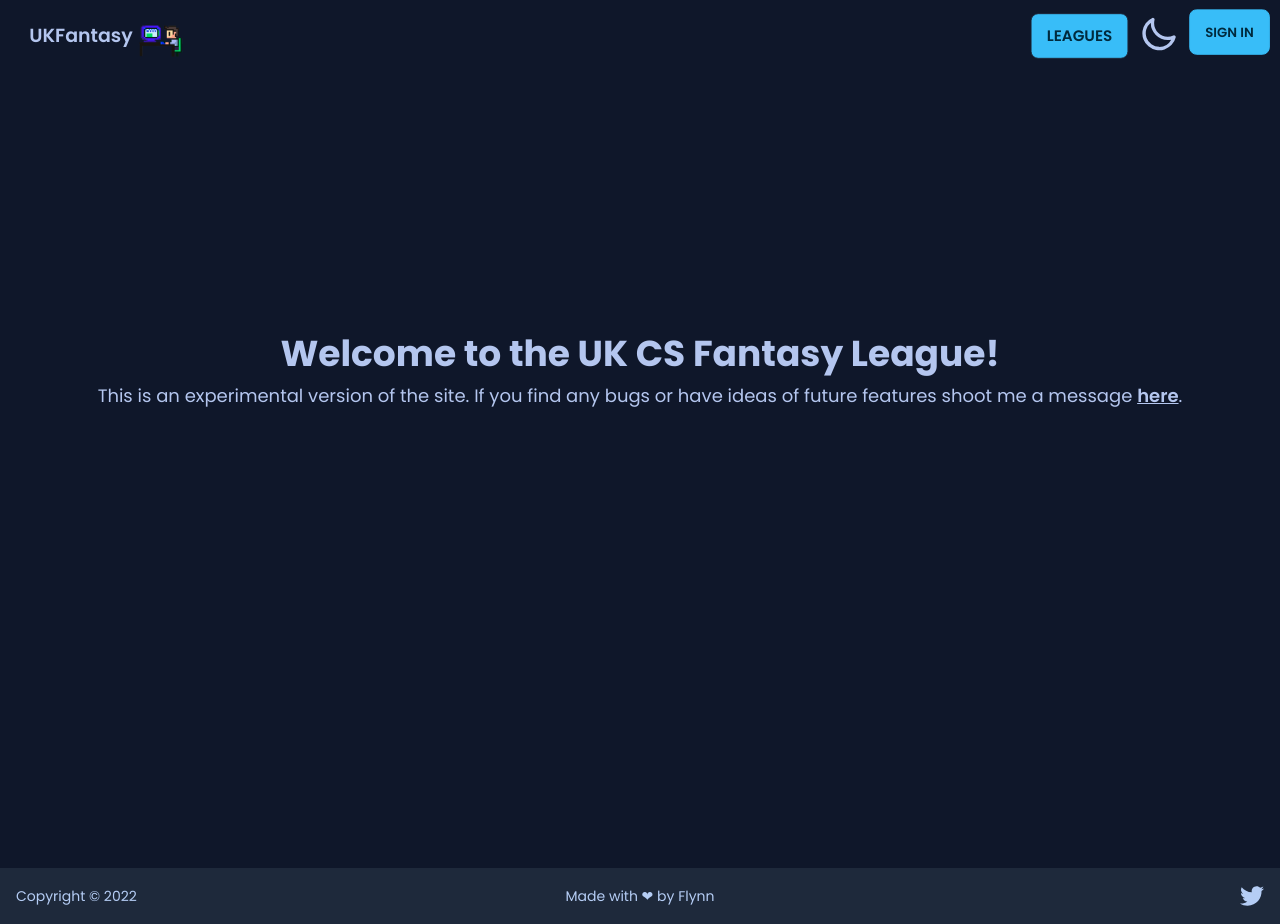
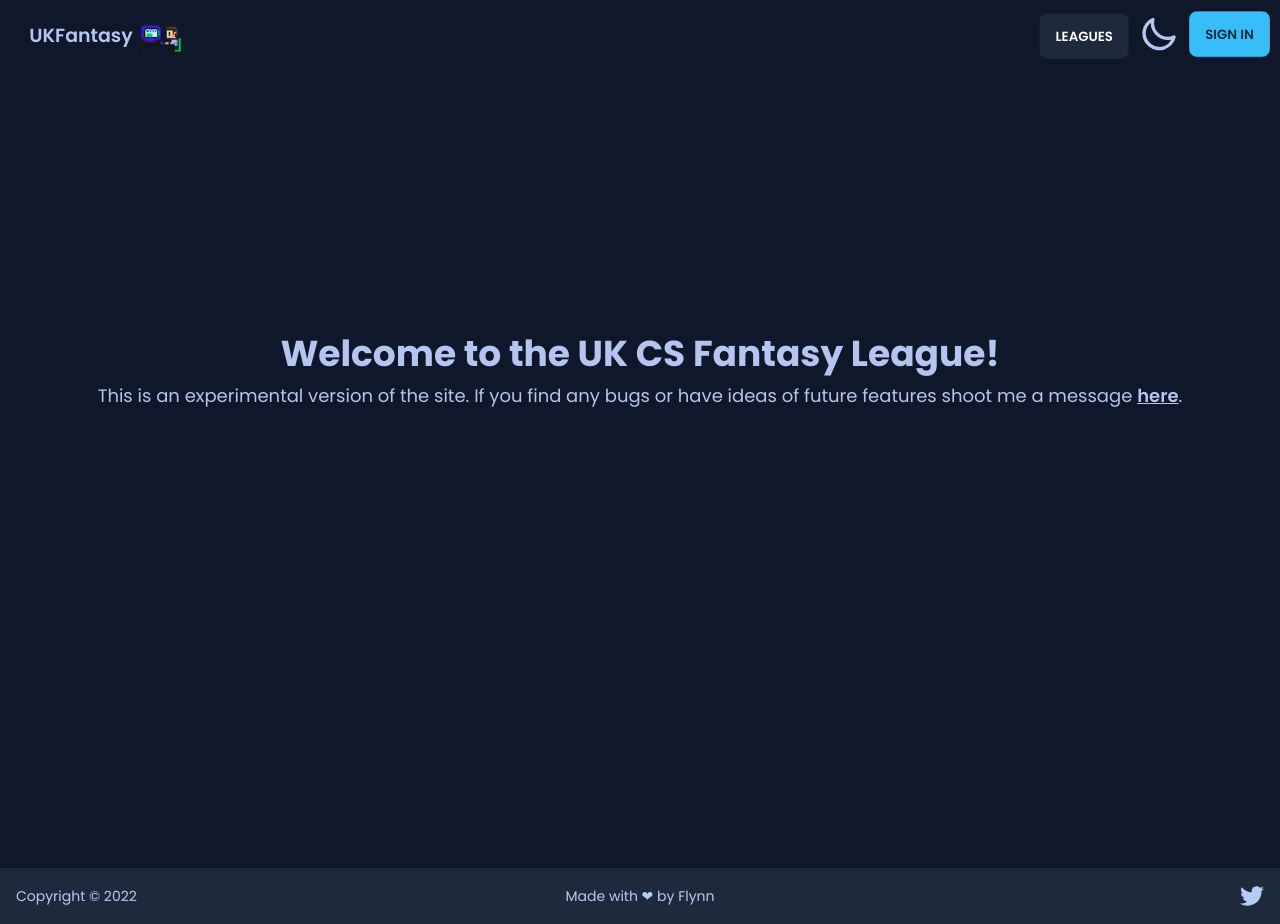
Before and after one commit to FlynnFc/UKFantasy, a Next.js app: page / in a window 1280 px wide. Built offline with nearby package versions, Linux system fonts and the light colour scheme; no server answers.

Commit message:
stick paths for ISR on ./league path

```diff
--- a/next.config.mjs
+++ b/next.config.mjs
@@ -26,7 +26,6 @@ export default defineNextConfig({
       {
         protocol: "https",
         hostname: "wosipkxcwhwqrtnbwdxx.supabase.co",
-        port: "",
         pathname: "/storage/v1/object/sign/players/**",
       },
     ],
--- a/src/components/Navbar.tsx
+++ b/src/components/Navbar.tsx
@@ -40,12 +40,10 @@ const Navbar = () => {
             </a>
           </Link>
         </div>
-        <div className="flex space-x-2">
+        <div className="flex items-center space-x-2">
           <div className="mt-1">
             <Link href="/leagues">
-              <button className="btn bg-primary text-base text-primary-content hover:text-primary">
-                Leagues
-              </button>
+              <button className="btn text-white">Leagues</button>
             </Link>
           </div>
           <label className="swap-rotate swap">
--- a/src/pages/[league]/index.tsx
+++ b/src/pages/[league]/index.tsx
@@ -46,7 +46,7 @@ export async function getStaticPaths() {
   console.log(paths);
   return {
     paths,
-    fallback: "blocking",
+    fallback: false,
   };
 }
 
--- a/src/pages/settings.tsx
+++ b/src/pages/settings.tsx
@@ -81,7 +81,7 @@ const Settings = () => {
             onChange={(e) => setTheme(e.target.value)}
             className="select w-full max-w-xs"
           >
-            <option disabled selected>
+            <option disabled selected={true}>
               Choose a theme
             </option>
             <option value={"winter,night"}>Default</option>
```
